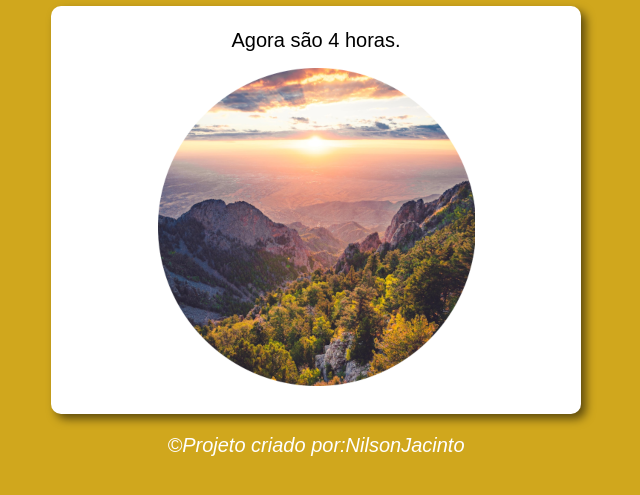
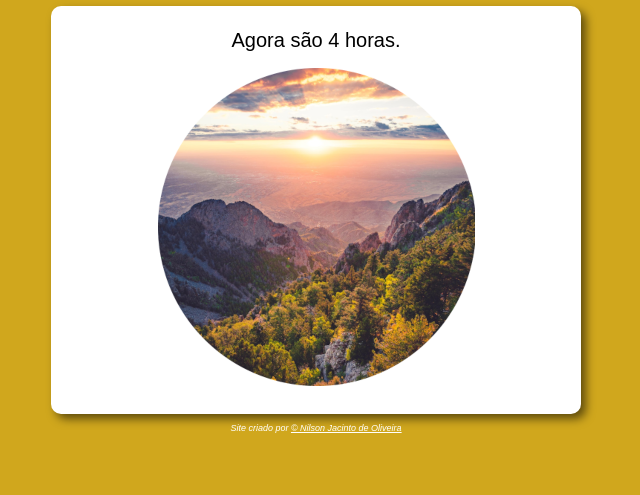
Before and after one commit to nilsonjacinto/horadodia, a plain HTML site: page index.html in a window 1280 px wide. Shown: the part 93-588 px from the top of the page, without its empty margins (324-964 px from the left). Drawn offline with Linux system fonts and the light colour scheme.

Commit message:
troquei footer

```diff
--- a/estilo.css
+++ b/estilo.css
@@ -22,8 +22,14 @@ body{
         padding: 8px;
     }
 
-    footer{
+    footer {
         color: white;
-    text-align: center;
-    font-style: italic;
+        text-align: center;
+        font-style: italic;
+        font-size: 9px;
     }
+
+    .white{
+        color: white;
+        font-size: 9px;
+    }
--- a/index.html
+++ b/index.html
@@ -20,9 +20,12 @@ Aqui vai aparecer a mensagem
 <img id="imagem" src="fotomanha.png" alt="Foto do dia">
 </div>
     </section>
+
     <footer>
-<p>&copy;Projeto criado por:NilsonJacinto</p>
+        <p>Site criado por <a href="https://github.com/nilsonjacinto/" target="_blank" class="white"> &copy Nilson
+                Jacinto de Oliveira</a></p>
     </footer>
+
     <script src="script.js"></script>
 </body>
 </html>
```
